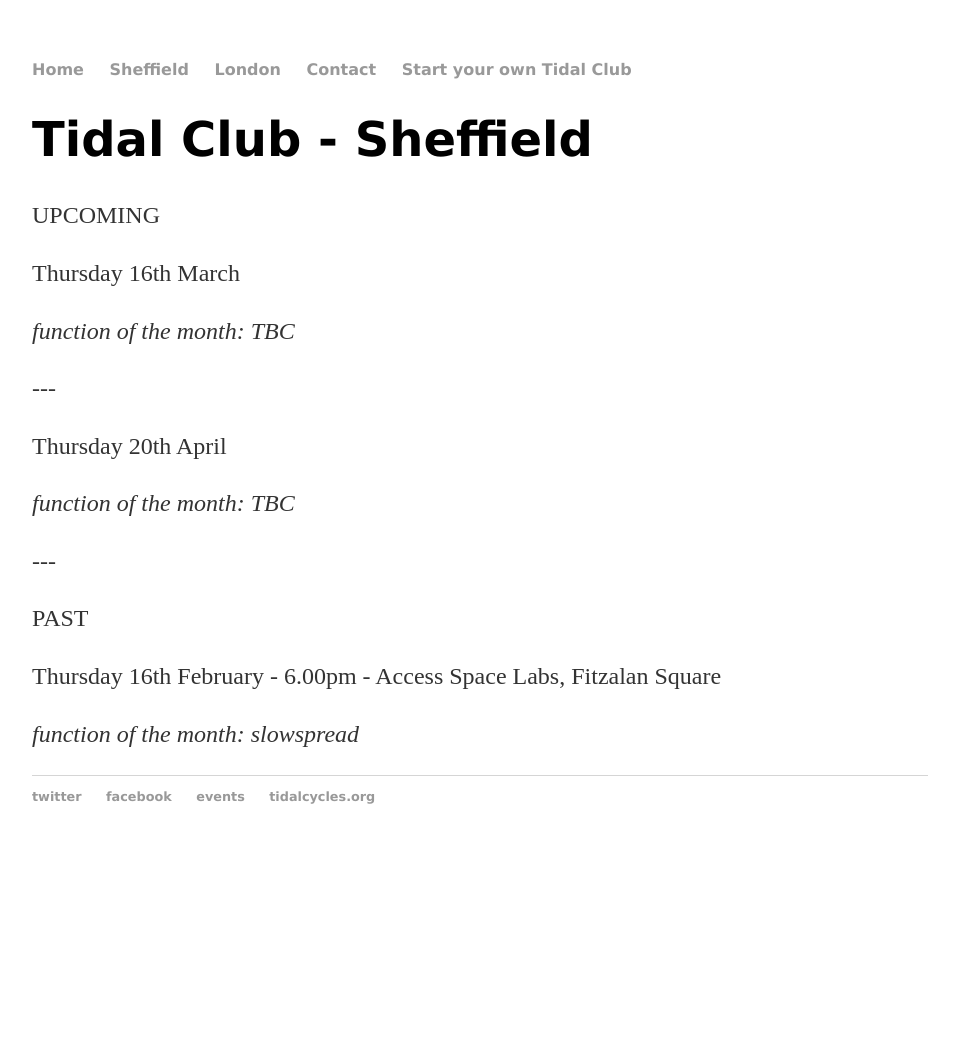
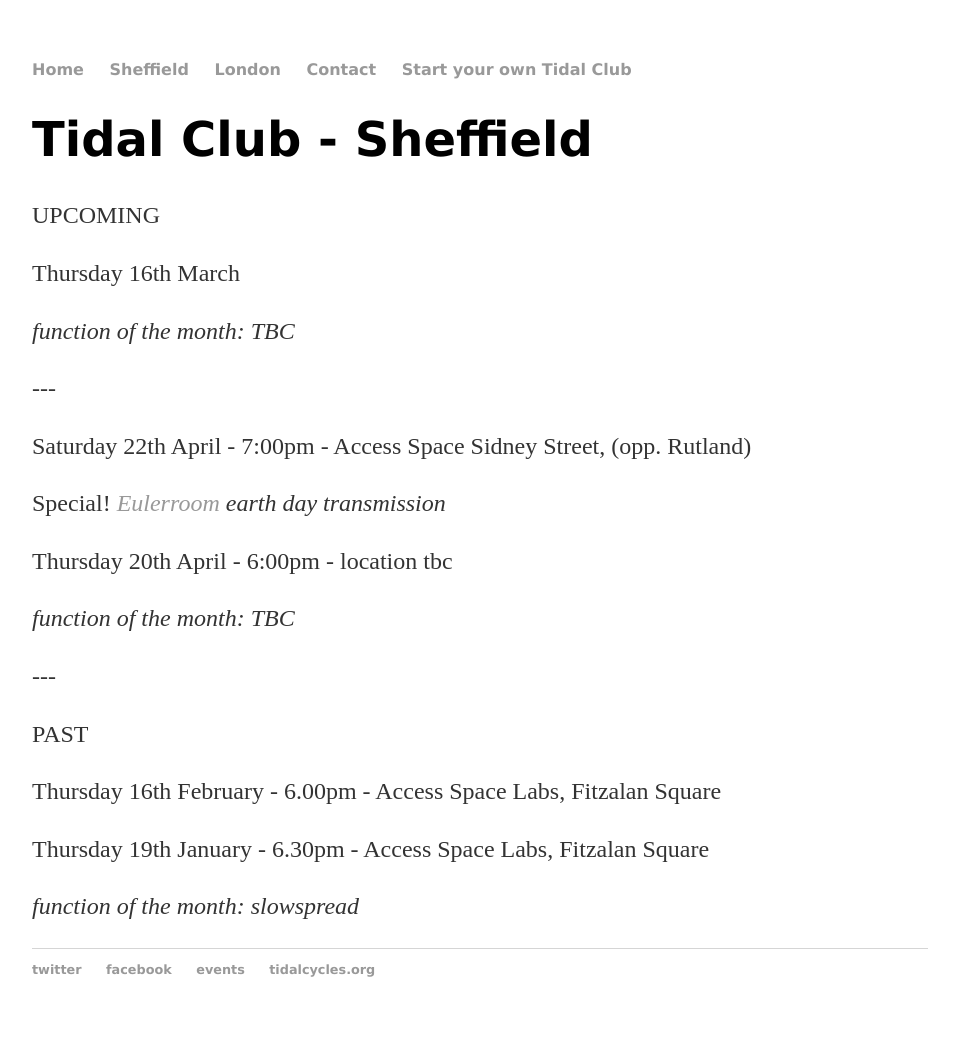
Before and after one commit to tidalclub/tidalclub.github.io, a Jekyll site: the page built from sheffield.html, in a window 1280 px wide. Shown: the whole page, without its empty margins (160-1119 px from the left). Built offline with Jekyll 4.4.1, drawn with Linux system fonts in a browser that asks for light colours; before the commit the page ends 900 px from its top, so only the background shows below that.

Commit message:
Update sheffield.html

```diff
--- a/sheffield.html
+++ b/sheffield.html
@@ -9,11 +9,18 @@ title: Tidal Club - Sheffield
 			<p>Thursday 16th March</p>
 			<p><em>function of the month: TBC</em></p>
 			<p>---</p>
-			<p>Thursday 20th April</p>
+
+			<p>Saturday 22th April - 7:00pm - Access Space Sidney Street, (opp. Rutland)</p>
+			<p>Special! <em><a href="http://eulerroom.com/">Eulerroom</a> earth day transmission</em></p>
+
+			<p>Thursday 20th April - 6:00pm - location tbc</p>
 			<p><em>function of the month: TBC</em></p>
+
 			<p>---</p>
+
 			<p>PAST</p>
 			<p>Thursday 16th February - 6.00pm - Access Space Labs, Fitzalan Square</p>
+			<p>Thursday 19th January - 6.30pm - Access Space Labs, Fitzalan Square</p>
 			<p><em>function of the month: slowspread</em></p>
 
 			</div><!-- /.blurb -->
```
